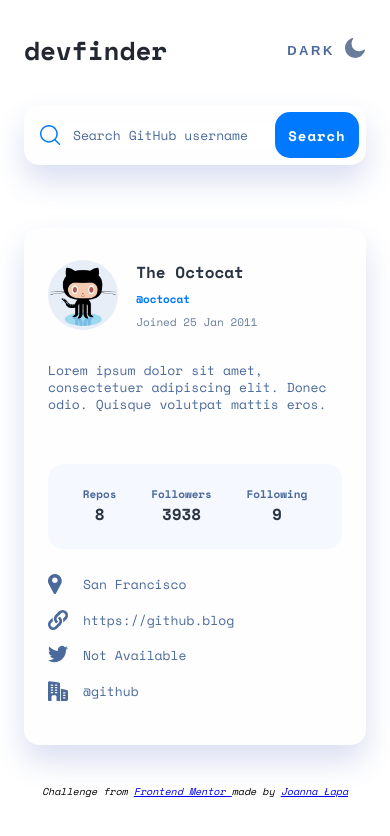
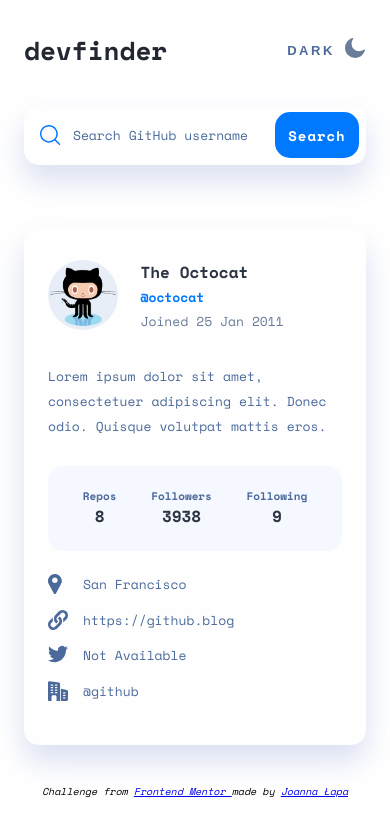
Before and after one commit to JoannaLapa/github-user-search-app, a website: page index.html in a window 390 px wide. Drawn offline with nearby package versions, Linux system fonts and the light colour scheme.

Commit message:
mobile layout finished

```diff
--- a/src/sass/main.scss
+++ b/src/sass/main.scss
@@ -164,6 +164,7 @@
 		padding: 3.2rem 2.4rem 4.4rem;
 		width: 100%;
 		min-height: 51.7rem;
+		gap: 2.3rem;
 
 		@include m.respond-to('small') {
 			min-height: 48.1rem;
@@ -175,8 +176,9 @@
 .overview {
 	&__container {
 		display: grid;
-		grid: 39% 61% / 30% 70%;
+		grid: 39% 61% / 25% 75%;
 		justify-content: stretch;
+		gap: 3.3rem 1.9rem;
 		min-height: 17.8rem;
 
 		@include m.respond-to('medium') {
@@ -228,7 +230,7 @@
 	&__username,
 	&__joined-date {
 		font-size: f.$fz-110;
-		@include m.respond-to('medium') {
+		@include m.respond-to('extra-small') {
 			font-size: f.$fz-130;
 		}
 	}
@@ -250,17 +252,16 @@
 	}
 
 	&__bio {
-		//za duży odstęp na mobile
 		@extend %fz-130-line-height-130;
+		line-height: 2.5rem;
 		grid-area: 2 / 1 / 3 / 3;
-		margin-top: 3.3rem;
+		justify-self: stretch;
+		min-height: 7.5rem;
 		color: c.$text-2;
 		text-align: left;
 		font-weight: 400;
 
 		@include m.respond-to('medium') {
-			// padding: 0;
-			// margin: 2.4rem 0 3.2rem;
 			min-height: 5rem;
 			font-size: f.$fz-150;
 			line-height: 2.5rem;
```
Also changed, not shown: dist/css/main.min.css.
